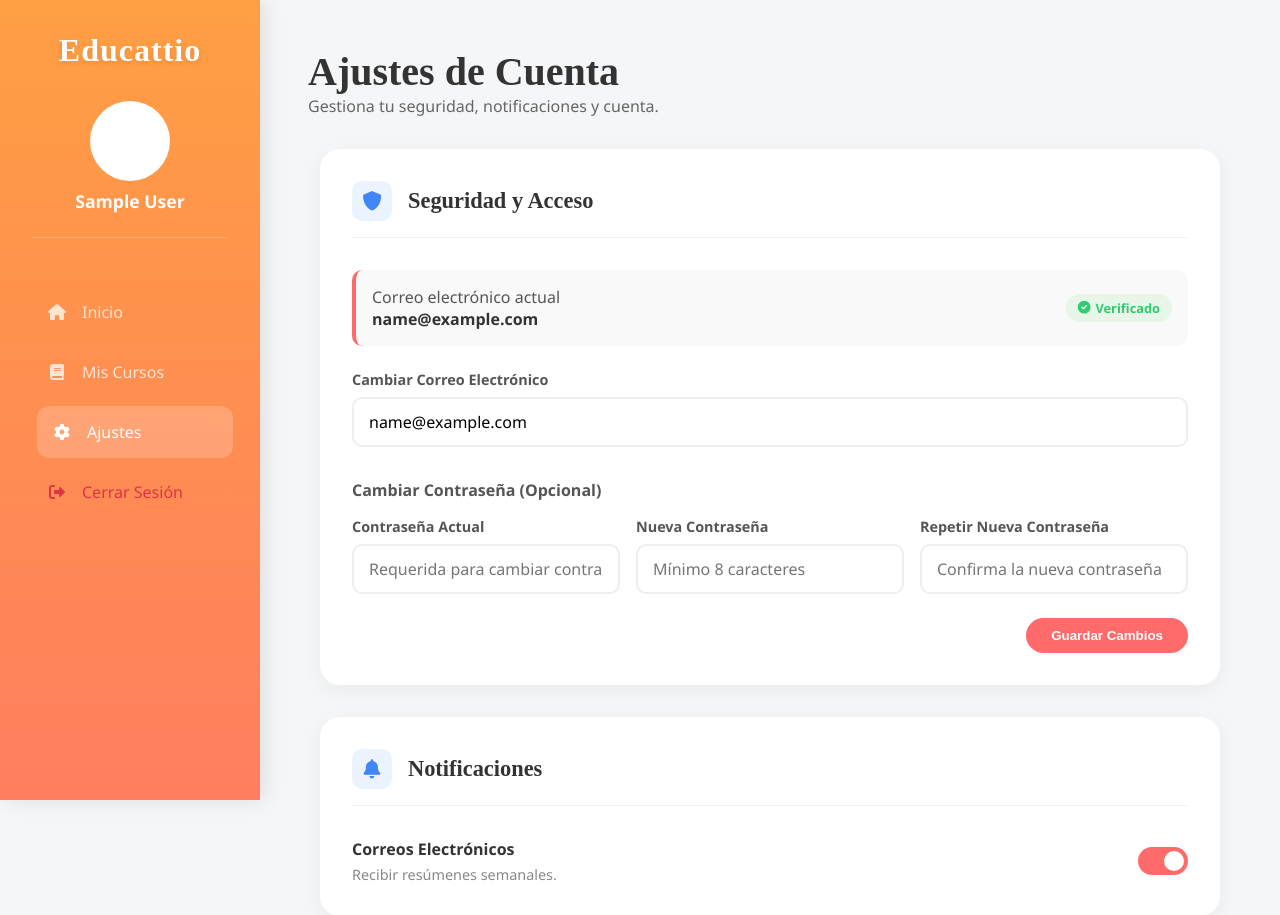
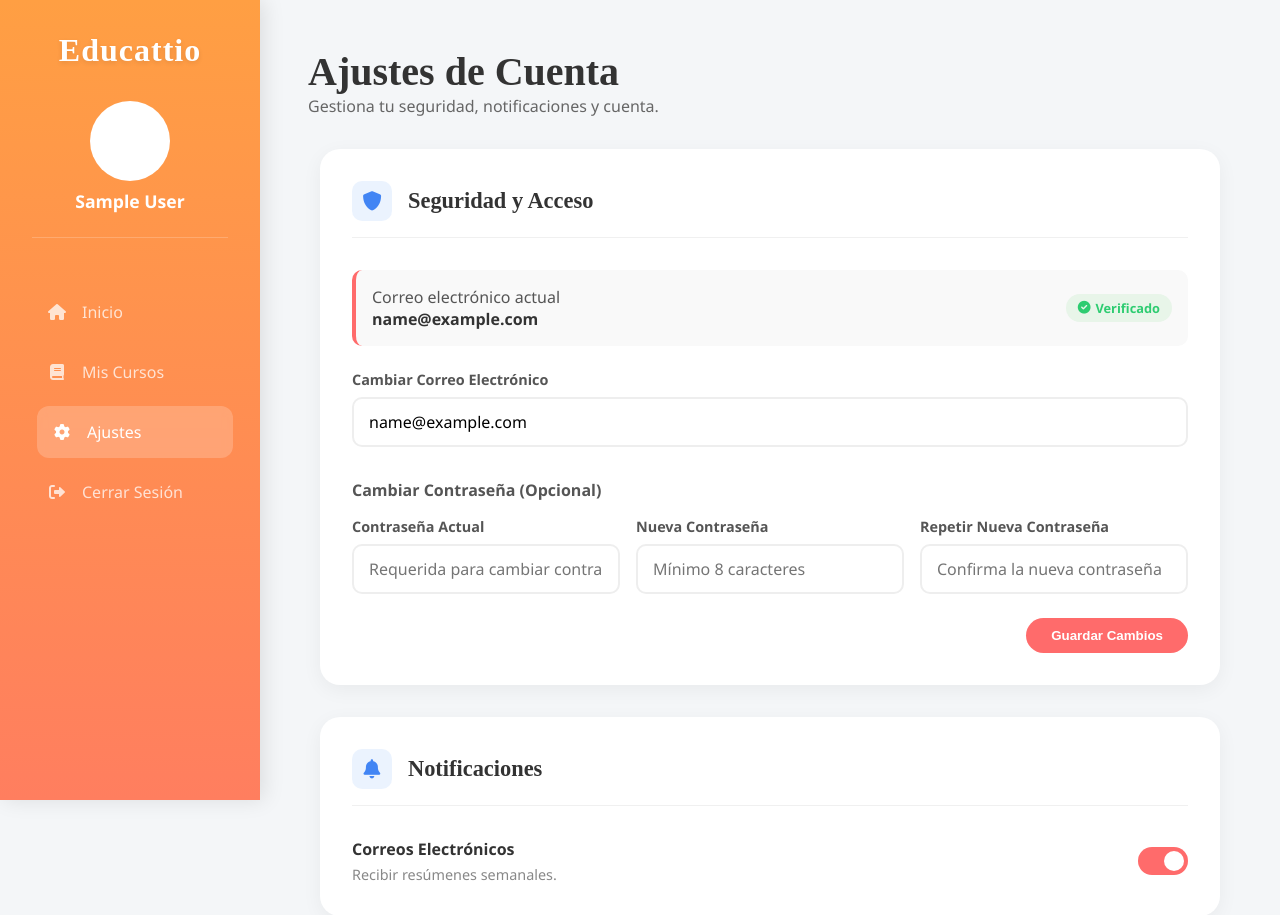
Before and after one commit to AzaBP/educattio, a PHP site: page /ajustes.php in a window 1280 px wide. Shown: the top 915 px of the page. Run offline with PHP 8.4, Linux system fonts and the light colour scheme; the visitor is signed in with stand-in values (Sample User, id 1).

Commit message:
aza arreglos 05/03/2026

```diff
--- a/php/ajustes.php
+++ b/php/ajustes.php
@@ -63,9 +63,9 @@ try {
 
             <nav class="sidebar-nav">
                 <a href="portal_inicio_usuario.php" class="nav-item"><i class="fas fa-home"></i> <span>Inicio</span></a>
-                <a href="portal_cursos.html" class="nav-item"><i class="fas fa-book"></i> <span>Mis Cursos</span></a>
+                <a href="portal_cursos.php" class="nav-item"><i class="fas fa-book"></i> <span>Mis Cursos</span></a>
                 <a href="ajustes.php" class="nav-item active"><i class="fas fa-cog"></i> <span>Ajustes</span></a>
-                <a href="../php/logout.php" class="nav-item text-danger"><i class="fas fa-sign-out-alt"></i> <span>Cerrar Sesión</span></a>
+                <a href="../php/logout.php" class="nav-item"><i class="fas fa-sign-out-alt"></i> <span>Cerrar Sesión</span></a>
             </nav>
         </aside>
 
--- a/php/portal_inicio_usuario.php
+++ b/php/portal_inicio_usuario.php
@@ -45,7 +45,7 @@ $nombre_usuario = $_SESSION['nombre_usuario'];
 
             <nav class="sidebar-nav">
                 <a href="portal_inicio_usuario.php" class="nav-item active"><i class="fas fa-home"></i> Inicio</a>
-                <a href="portal_cursos.html" class="nav-item"><i class="fas fa-chalkboard-teacher"></i> Mis Cursos</a>
+                <a href="portal_cursos.php" class="nav-item"><i class="fas fa-chalkboard-teacher"></i> Mis Cursos</a>
                 <a href="ajustes.php" class="nav-item"><i class="fas fa-cog"></i> Ajustes</a>
             </nav>
 
```
Also changed, not shown: php/portal_cursos.php (added).
